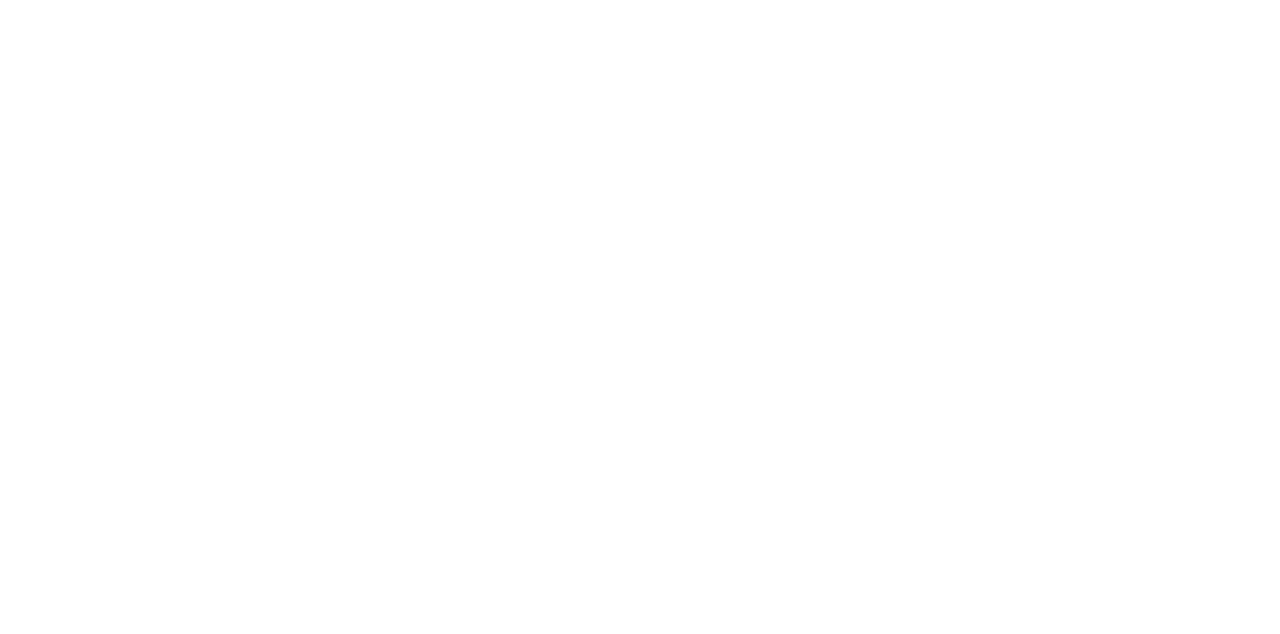
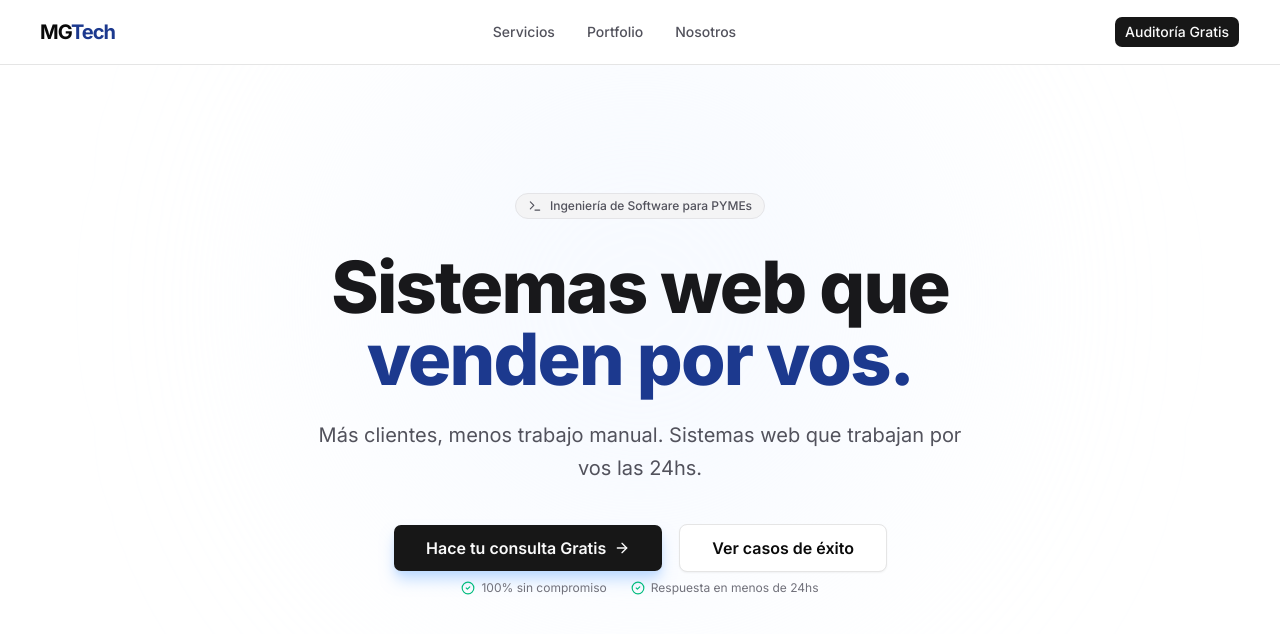
Before and after one commit to MarcosGP20/mg-tech-web, a Next.js app: page / in a window 1280 px wide. Shown: the top 634 px of the page. Built offline with nearby package versions, Linux system fonts and the light colour scheme.

Commit message:
Componente Navbar , Hero y Container

```diff
--- a/app/layout.tsx
+++ b/app/layout.tsx
@@ -2,6 +2,7 @@
 import { Geist, Geist_Mono, Inter } from "next/font/google";
 import "./globals.css";
 import { cn } from "@/lib/utils";
+import Navbar from "@/components/ui/shared/Navbar";
 
 const inter = Inter({ subsets: ["latin"], variable: "--font-sans" });
 
@@ -30,6 +31,7 @@
       <body
         className={`${geistSans.variable} ${geistMono.variable} antialiased`}
       >
+        <Navbar />
         {children}
       </body>
     </html>
--- a/app/page.tsx
+++ b/app/page.tsx
@@ -1,5 +1,13 @@
 import Image from "next/image";
+import Container from "@/components/ui/shared/Container";
+import Hero from "@/components/ui/features/Hero";
 
 export default function Home() {
-  return <main></main>;
+  return (
+    <main>
+      <Container>
+        <Hero />
+      </Container>
+    </main>
+  );
 }
--- /dev/null
+++ b/components/ui/features/Hero.tsx
@@ -0,0 +1,60 @@
+import { Button } from "@/components/ui/button";
+import { ArrowRight, CheckCircle2, Terminal } from "lucide-react";
+
+export default function Hero() {
+  return (
+    <section className="relative pt-20 pb-16 md:pt-32 md:pb-24 overflow-hidden">
+      {/* 1. Decoración de fondo (Sutil) */}
+      <div className="absolute top-0 left-1/2 -translate-x-1/2 w-full h-full -z-10">
+        <div className="absolute top-[-10%] left-1/2 -translate-x-1/2 w-[600px] h-[600px] bg-blue-50/50 rounded-full blur-[120px]" />
+      </div>
+
+      <div className="flex flex-col items-center text-center">
+        {/* 2. Badge de especialidad */}
+        <div className="inline-flex items-center gap-2 px-3 py-1 rounded-full bg-zinc-100 border border-zinc-200 text-zinc-600 text-xs font-medium mb-8 animate-fade-in">
+          <Terminal size={14} />
+          <span>Ingeniería de Software para PYMEs</span>
+        </div>
+
+        {/* 3. El Título (H1) - El GANCHO */}
+        <h1 className="text-4xl md:text-7xl font-extrabold tracking-tight text-zinc-900 max-w-4xl mb-6">
+          Sistemas web que <br />
+          <span className="text-blue-900">venden por vos.</span>
+        </h1>
+
+        {/* 4. Subtítulo - El alivio al dolor */}
+        <p className="text-lg md:text-xl text-zinc-600 max-w-2xl mb-10 leading-relaxed">
+          Más clientes, menos trabajo manual. Sistemas web que trabajan por vos
+          las 24hs.
+        </p>
+
+        {/* 5. Acciones */}
+        <div className="flex flex-col sm:flex-row gap-4 w-full sm:w-auto px-4">
+          <Button
+            size="lg"
+            className="h-12 px-8 text-md font-semibold gap-2 shadow-lg shadow-blue-200"
+          >
+            Hace tu consulta Gratis <ArrowRight size={18} />
+          </Button>
+          <Button
+            size="lg"
+            variant="outline"
+            className="h-12 px-8 text-md font-semibold"
+          >
+            Ver casos de éxito
+          </Button>
+        </div>
+        <div className="flex flex-wrap justify-center gap-x-6 gap-y-2 mt-2">
+          <p className="text-xs text-zinc-500 flex items-center gap-1.5">
+            <CheckCircle2 size={14} className="text-emerald-500" />
+            100% sin compromiso
+          </p>
+          <p className="text-xs text-zinc-500 flex items-center gap-1.5">
+            <CheckCircle2 size={14} className="text-emerald-500" />
+            Respuesta en menos de 24hs
+          </p>
+        </div>
+      </div>
+    </section>
+  );
+}
--- /dev/null
+++ b/components/ui/shared/Container.tsx
@@ -0,0 +1,7 @@
+interface ContainerProps {
+  children: React.ReactNode;
+}
+
+export default function Container({ children }: ContainerProps) {
+  return <div className="max-w-7xl mx-auto px-6 md:px-10">{children}</div>;
+}
--- /dev/null
+++ b/components/ui/shared/Navbar.tsx
@@ -0,0 +1,49 @@
+import Link from "next/link";
+import Container from "./Container";
+import { Button } from "@/components/ui/button";
+
+export default function Navbar() {
+  return (
+    <nav className="border-b bg-white/80 backdrop-blur-md sticky top-0 z-50">
+      <Container>
+        <div className="flex h-16 items-center justify-between">
+          {/* Logo */}
+          <Link href="/" className="text-xl font-bold tracking-tighter">
+            MG<span className="text-blue-900">Tech</span>
+          </Link>
+
+          {/* Links de Navegación (Desktop) */}
+          <div className="hidden md:flex items-center gap-8 text-sm font-medium text-zinc-600">
+            <Link
+              href="#servicios"
+              className="hover:text-blue-900 transition-colors"
+            >
+              Servicios
+            </Link>
+            <Link
+              href="#portfolio"
+              className="hover:text-blue-900 transition-colors"
+            >
+              Portfolio
+            </Link>
+            <Link
+              href="#nosotros"
+              className="hover:text-blue-900 transition-colors"
+            >
+              Nosotros
+            </Link>
+          </div>
+
+          {/* CTA Principal */}
+          <div className="flex items-center gap-4">
+            <Button variant="default" size="sm" className="hidden sm:flex">
+              Auditoría Gratis
+            </Button>
+
+            {/* Aquí iría el botón de menú móvil más adelante */}
+          </div>
+        </div>
+      </Container>
+    </nav>
+  );
+}
```
